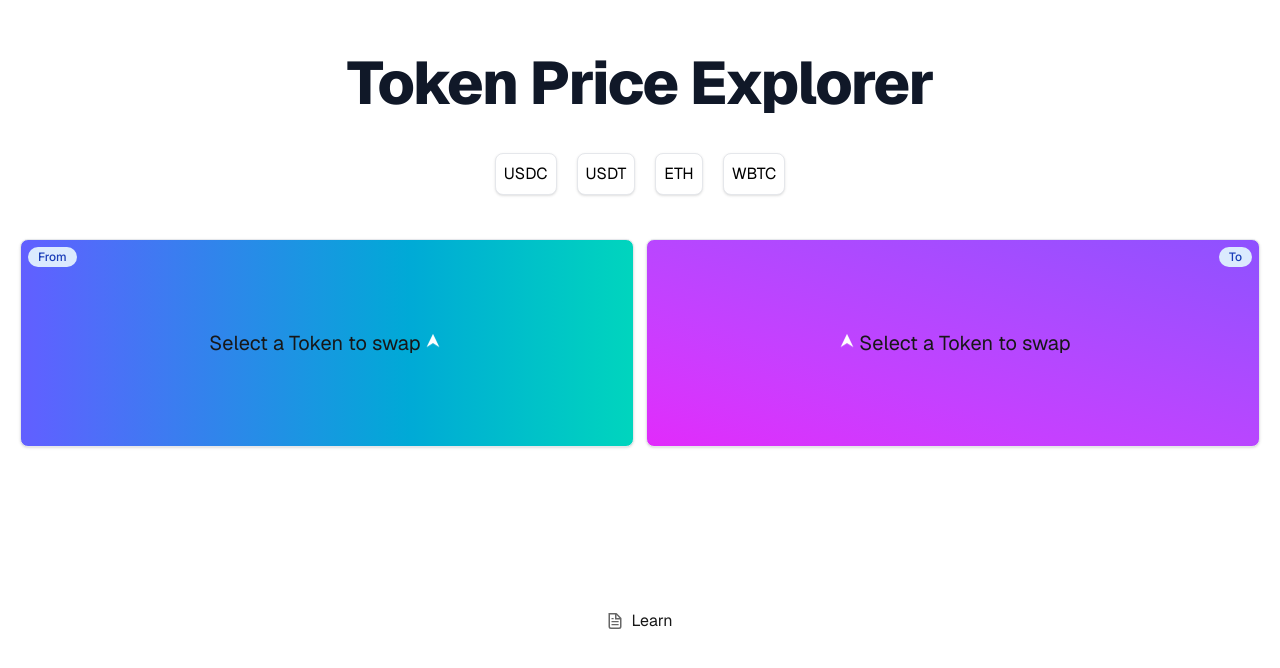
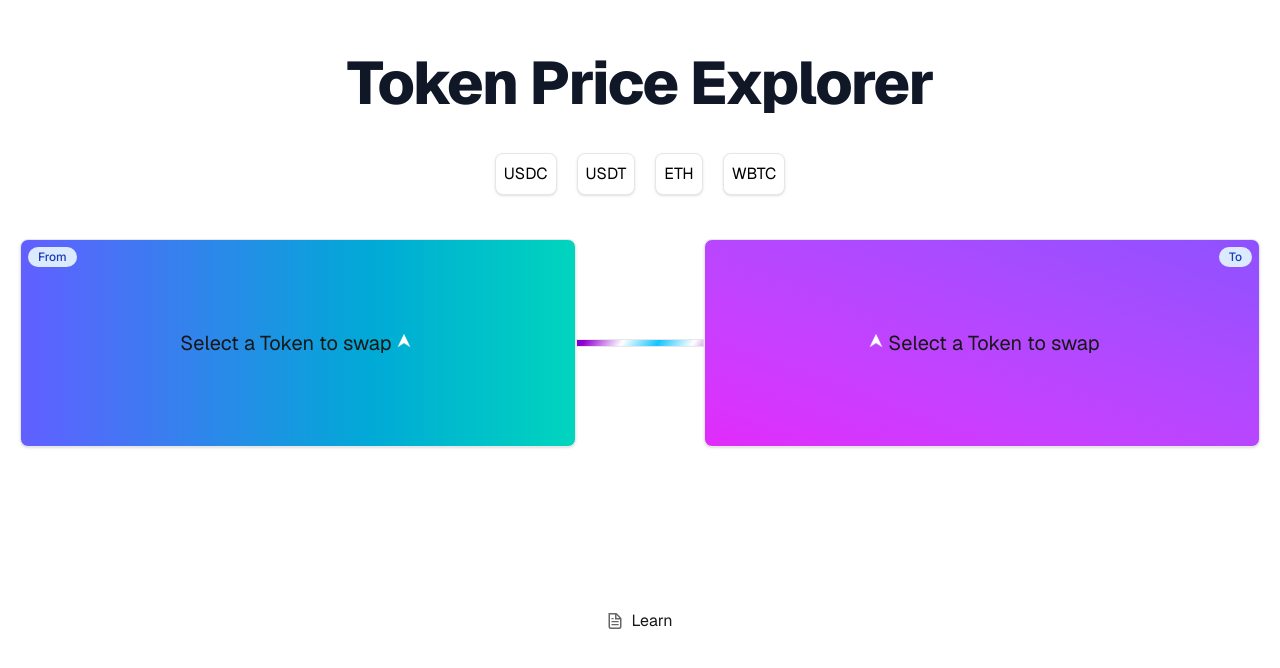
Before and after one commit to aothepro/funswap, a Next.js app: page / in a window 1280 px wide. Shown: the part 128-796 px from the top of the page. Built offline with nearby package versions, Linux system fonts and the light colour scheme.

Commit message:
added gradient pipe between cards

```diff
--- a/src/components/TokenSwapCompareSection/TokenSwapCompareSection.tsx
+++ b/src/components/TokenSwapCompareSection/TokenSwapCompareSection.tsx
@@ -3,12 +3,16 @@
 import { useContext } from "react";
 import { CardType, TokenCard } from "./TokenCard";
 import { TokenSwapContext } from "../TokenSwap/context/TokenSwapContext";
+import styles from "./styles.module.css";
 
 export const TokenSwapCompareSection = () => {
   const { from, to } = useContext(TokenSwapContext);
   return (
-    <div className="flex gap-3 p-5 justify-center">
+    <div className="flex p-5 justify-center">
       <TokenCard token={from} cardType={CardType.FROM} />
+      <div className="min-w-32 grow h-2 overflow-hidden my-auto border border-gray-200">
+        <div className={`${styles.pipeline} w-full h-full bg-blue-500`}></div>
+      </div>
       <TokenCard token={to} cardType={CardType.TO} />
     </div>
   );
--- /dev/null
+++ b/src/components/TokenSwapCompareSection/styles.module.css
@@ -0,0 +1,24 @@
+.pipeline {
+  background: linear-gradient(
+    300deg,
+    deepskyblue,
+    white,
+    darkviolet,
+    blue,
+    darkviolet,
+    white,
+    deepskyblue
+  );
+  background-size: 180% 180%;
+  animation: gradient-animation 15s ease infinite forwards;
+}
+
+@keyframes gradient-animation {
+  0% {
+    background-position: 1000% 50%;
+  }
+
+  100% {
+    background-position: 0% 50%;
+  }
+}
```
